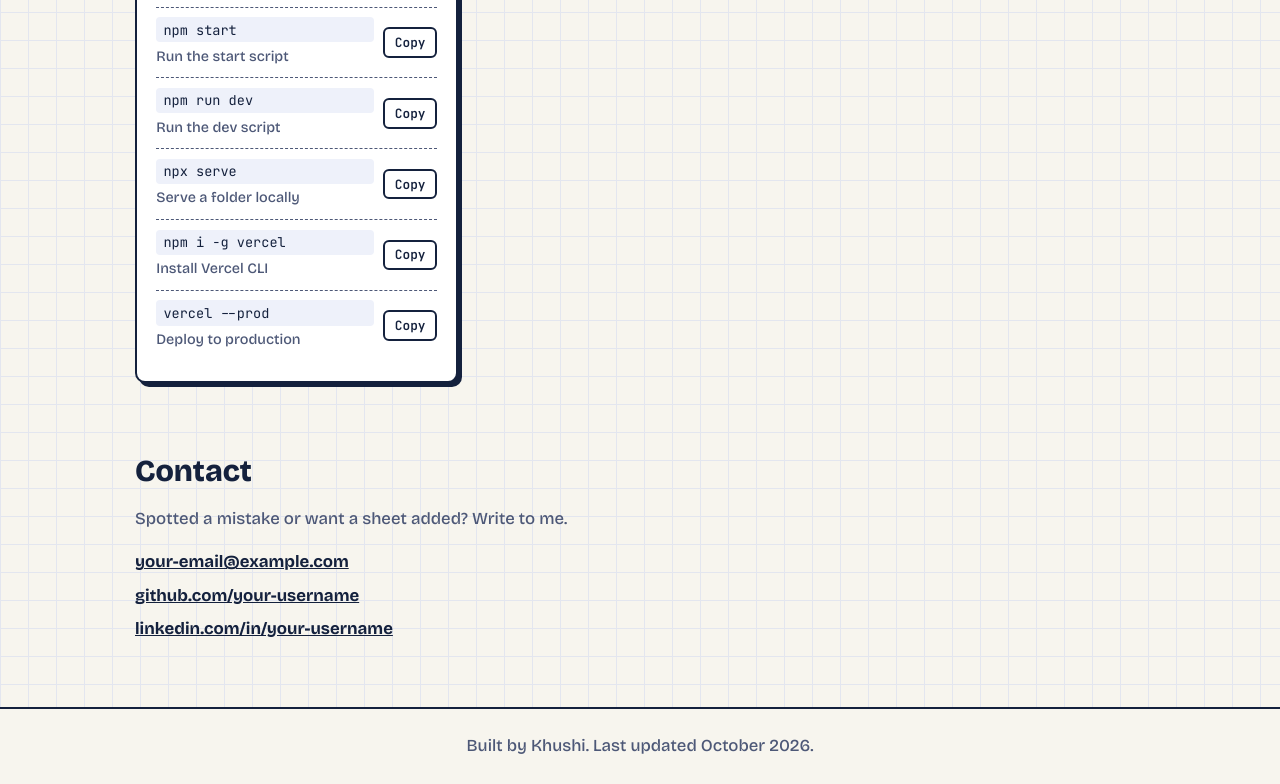
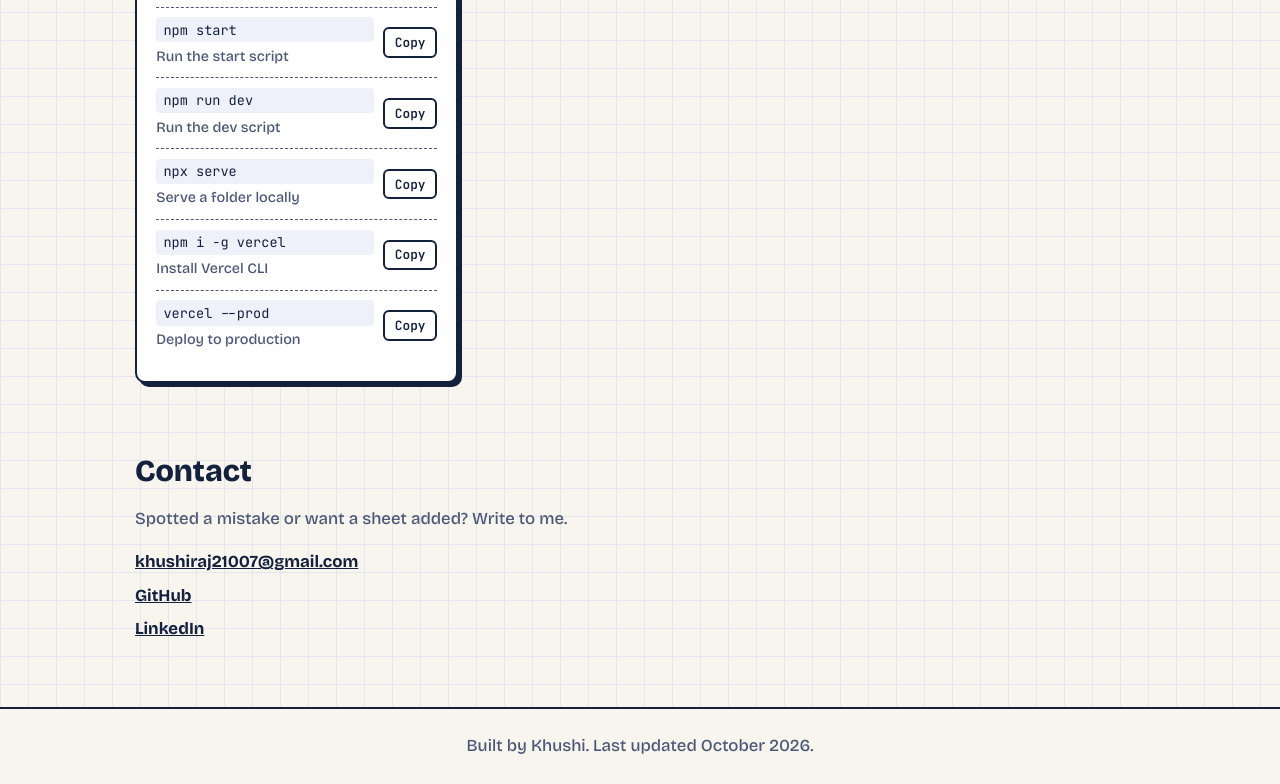
Before and after one commit to codeswithkhushi/QuickCode, a plain HTML site: page index.html in a window 1280 px wide. Shown: the part 8052-8836 px from the top of the page. Drawn offline with nearby package versions, Linux system fonts and the light colour scheme.

Commit message:
add social links

```diff
--- a/index.html
+++ b/index.html
@@ -339,10 +339,10 @@ code with a smile ♡</code></pre>
     <h2>Contact</h2>
     <p>Spotted a mistake or want a sheet added? Write to me.</p>
     <ul class="links">
-      <li><a href="mailto:your-email@example.com">your-email@example.com</a></li>
-      <li><a href="https://github.com/your-username">github.com/your-username</a></li>
-      <li><a href="https://www.linkedin.com/in/your-username">linkedin.com/in/your-username</a></li>
-    </ul>
+  <li><a href="mailto:khushiraj21007@gmail.com">khushiraj21007@gmail.com</a></li>
+  <li><a href="https://github.com/codeswithkhushi" target="_blank">GitHub</a></li>
+  <li><a href="https://www.linkedin.com/in/khushi-67102939a" target="_blank">LinkedIn</a></li>
+</ul>
   </section>
 </main>
 
```
